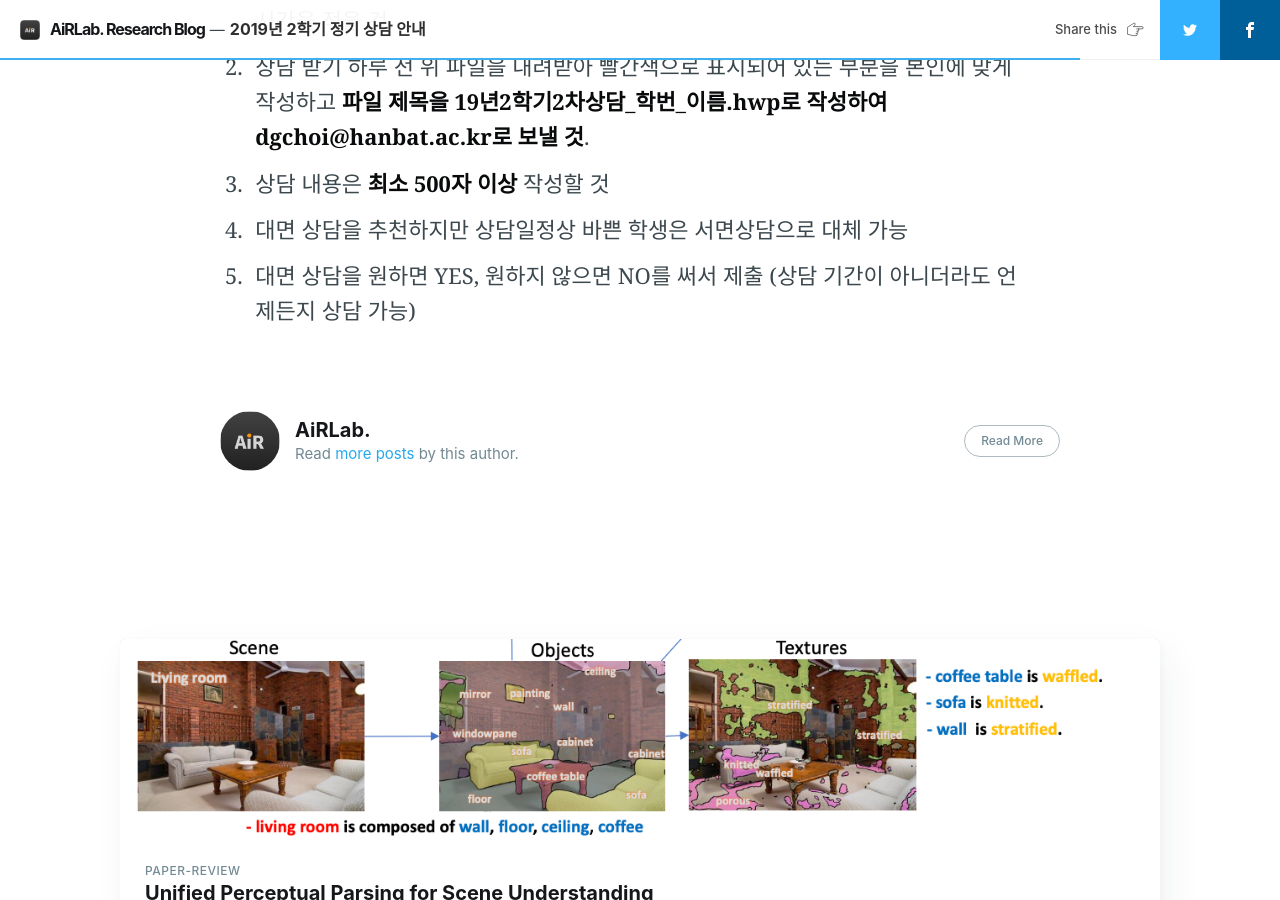
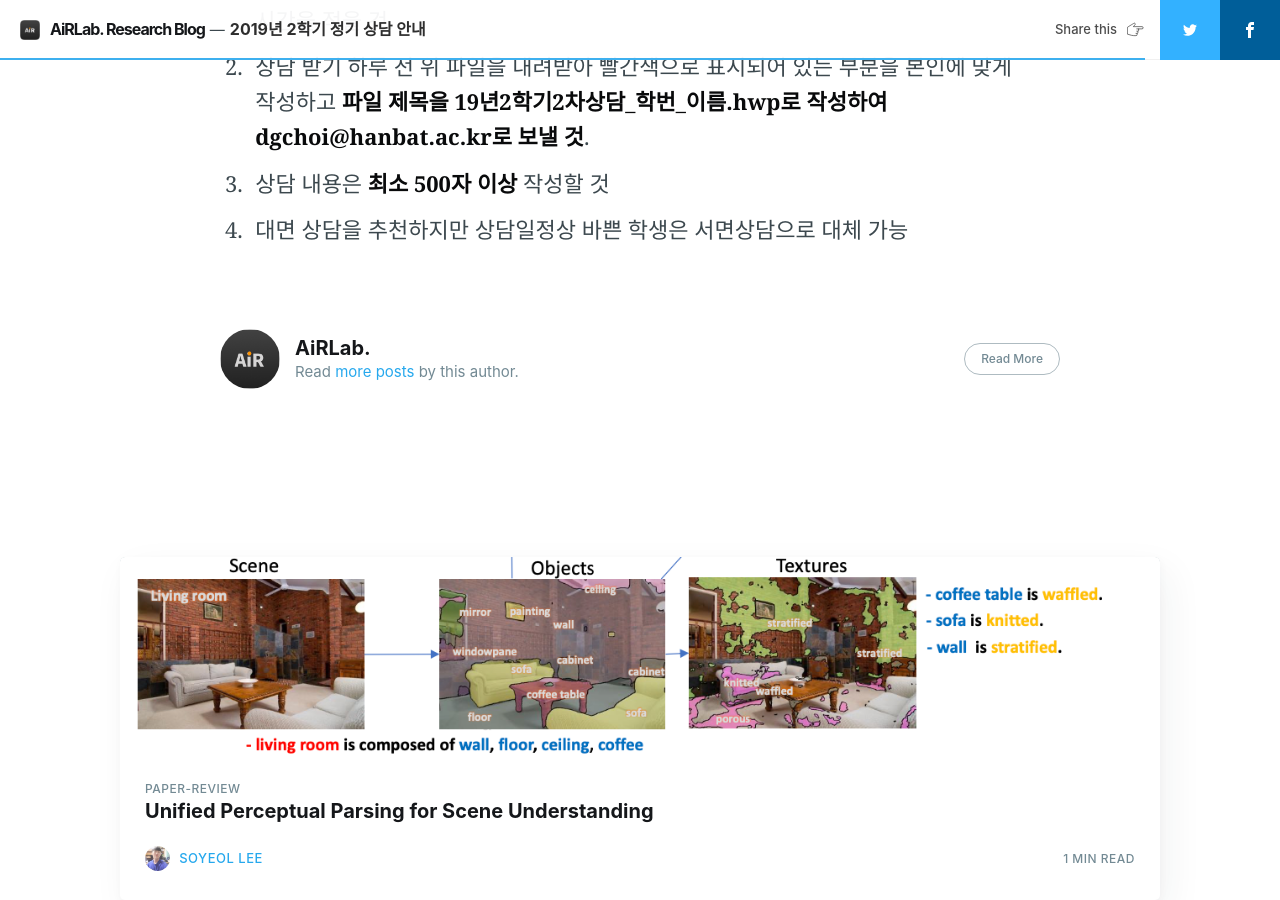
Before and after one commit to AiRLab-hub/github-page, a Jekyll site: the page built from _posts/2019-09-03-190903.md, in a window 1280 px wide and 900 px high, scrolled down 1218 px. Built offline with Jekyll 4.4.1, drawn with Linux system fonts in a browser that asks for light colours; nearby versions of some CDN libraries; comment, search, counter and statistics services are not loaded.

Commit message:
post fix: Notice

```diff
--- a/_posts/2019-09-03-190903.md
+++ b/_posts/2019-09-03-190903.md
@@ -22,4 +22,3 @@ author: airlab
 3. 상담 내용은 **최소 500자 이상** 작성할 것
 
 4. 대면 상담을 추천하지만 상담일정상 바쁜 학생은 서면상담으로 대체 가능
-5. 대면 상담을 원하면 YES, 원하지 않으면 NO를 써서 제출 (상담 기간이 아니더라도 언제든지 상담 가능)
```
Also changed, not shown: 1 other file.
